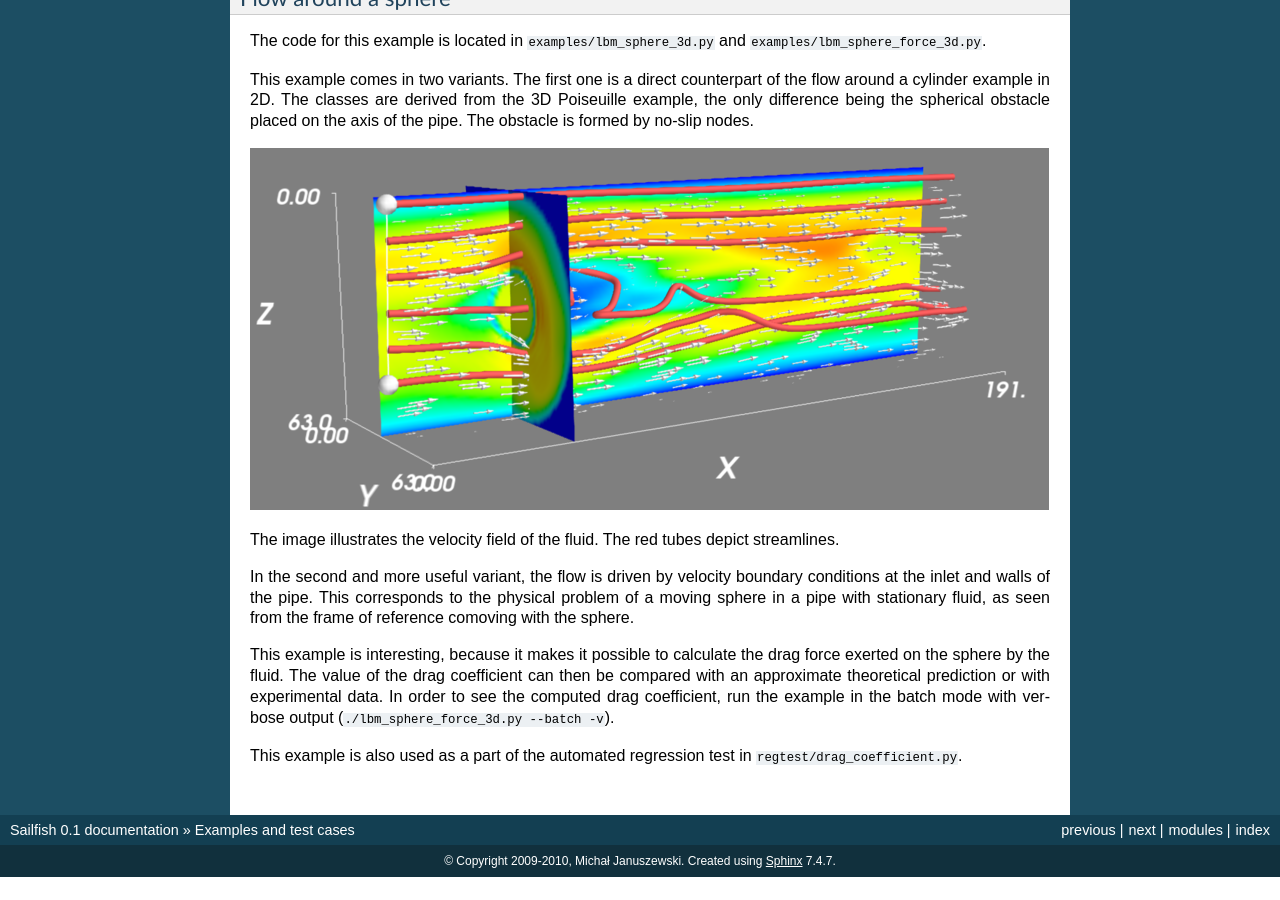
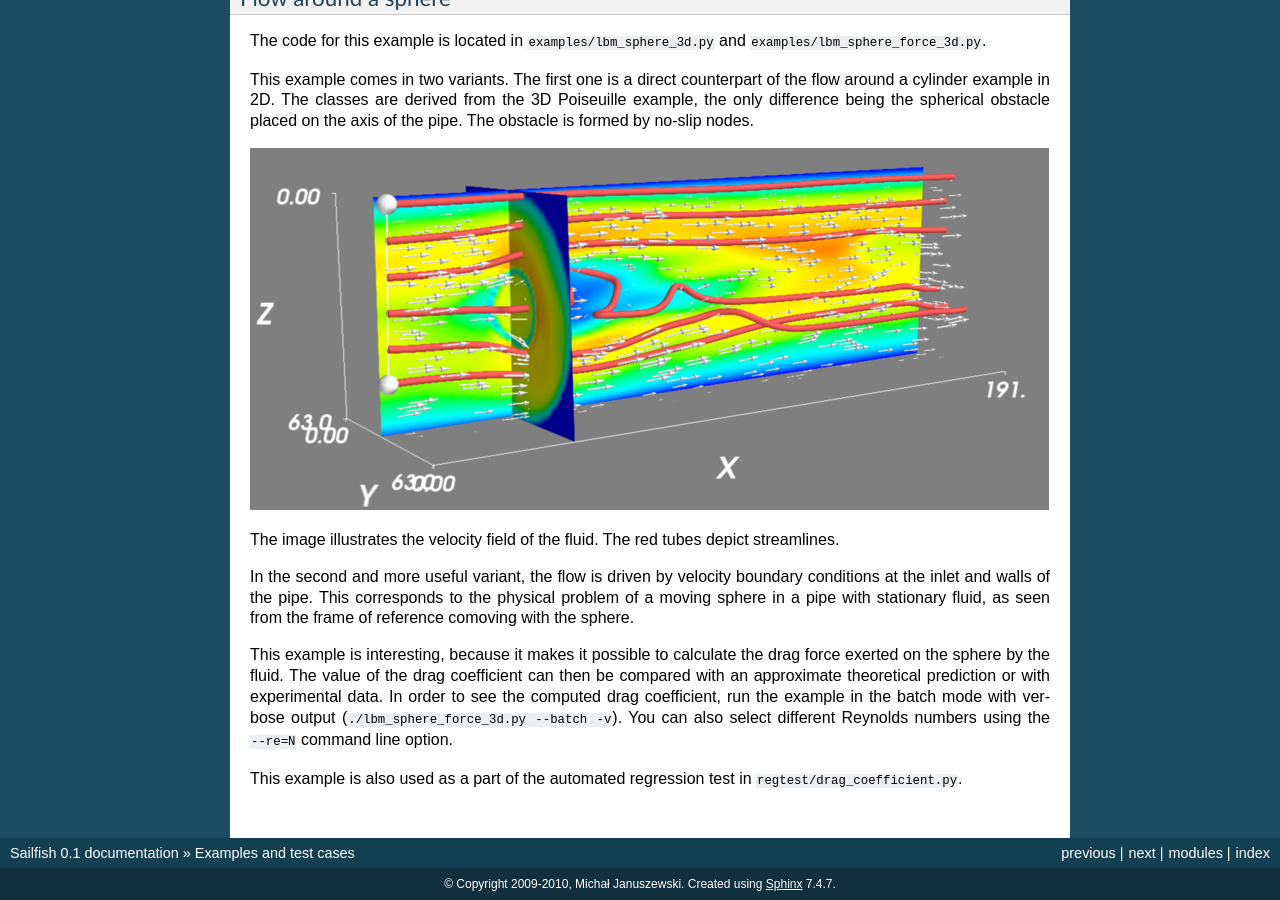
Before and after one commit to sailfish-team/sailfish, a Sphinx documentation site: the page built from doc/testcases.rst, in a window 1280 px wide and 900 px high, scrolled down 2089 px. Built offline with Sphinx 7.4.7, drawn with Linux system fonts in a browser that asks for light colours; formulas are drawn with MathJax 3; before the commit the page ends 2966 px from its top, so only the background shows below that.

Commit message:
Add info about the --re switch to the documentation.

```diff
--- a/doc/testcases.rst
+++ b/doc/testcases.rst
@@ -100,5 +100,6 @@ This example is interesting, because it makes it possible to calculate the drag
 exerted on the sphere by the fluid.  The value of the drag coefficient can then be compared
 with an approximate theoretical prediction or with experimental data.  In order to see the
 computed drag coefficient, run the example in the batch mode with verbose output (``./lbm_sphere_force_3d.py --batch -v``).
+You can also select different Reynolds numbers using the ``--re=N`` command line option.
 
 This example is also used as a part of the automated regression test in ``regtest/drag_coefficient.py``.
```
